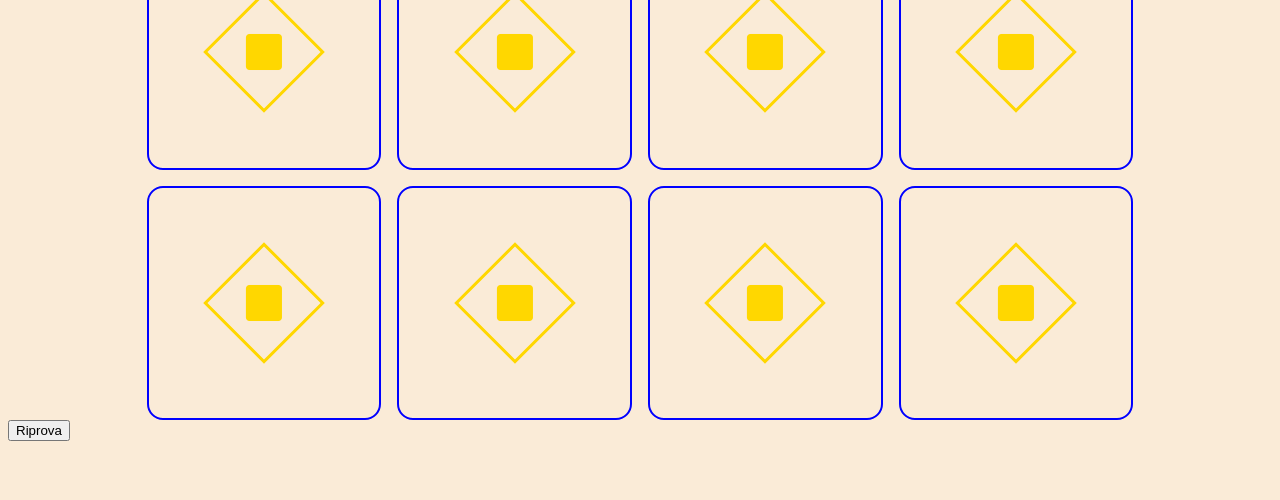
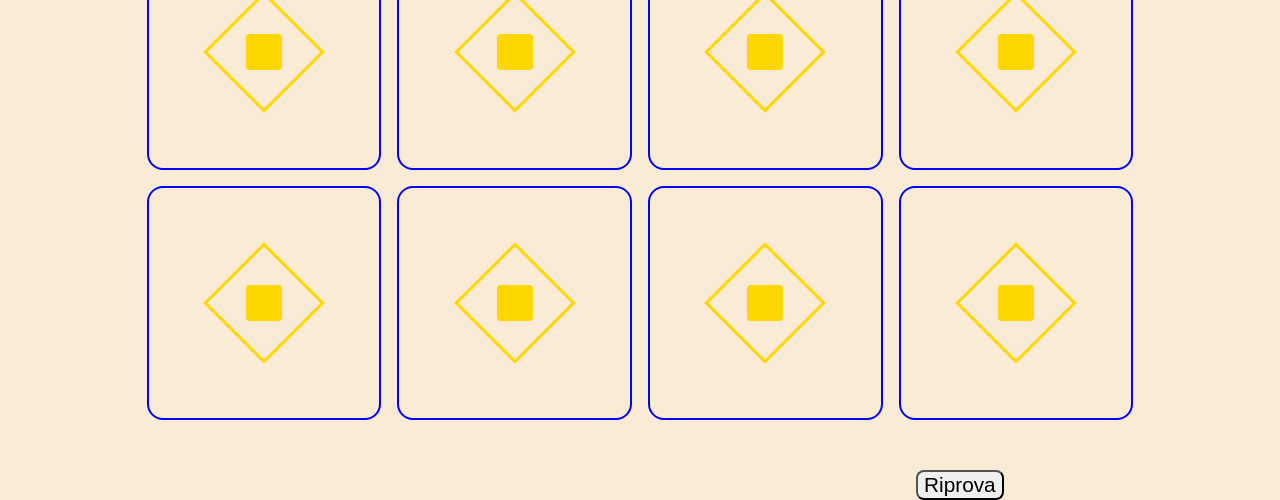
Before and after one commit to Giovanni-Cattaneo/kata-memory-game, a plain HTML site: page index.html in a window 1280 px wide. Shown: the part 454-954 px from the top of the page. Before the commit the page ends 903 px from the top, so only its background shows below. Drawn offline with Linux system fonts and the light colour scheme.

Commit message:
edit style

```diff
--- a/assets/css/style.css
+++ b/assets/css/style.css
@@ -8,6 +8,10 @@ body {
             text-align: center;
             margin-bottom: 5rem;
         }
+    }
+
+    & main {
+        position: relative;
     }
 
     #container {
@@ -61,4 +65,13 @@ body {
         right: 9.2rem;
         top: 20rem;
     }
+
+    #retry {
+        text-align: center;
+        font-size: 1.3rem;
+        border-radius: 0.5rem;
+        position: absolute;
+        left: 56.75rem;
+        bottom: -5rem;
+    }
 }
--- a/assets/js/main.js
+++ b/assets/js/main.js
@@ -14,17 +14,6 @@ let flipArray = []
 let boxes = document.getElementsByClassName("box");
 
 let retry = document.getElementById("retry")
-
-retry.addEventListener("click", function () {
-    console.log("hello world")
-    console.log(boxes)
-
-    Array.from(boxes).forEach(box => {
-        box.remove();
-    });
-    shuffle(myArray)
-    start()
-})
 
 let successArray = []
 
@@ -158,4 +147,19 @@ function start() {
     }
 }
 
+retry.addEventListener("click", function () {
+    console.log("hello world")
+    console.log(boxes)
+    if (!errors == 0) {
+        errors = 0
+        errorContainer.innerText = `Errori: ${errors}`;
+    }
+
+    Array.from(boxes).forEach(box => {
+        box.remove();
+    });
+    shuffle(myArray)
+    start()
+})
+
 start();
```
